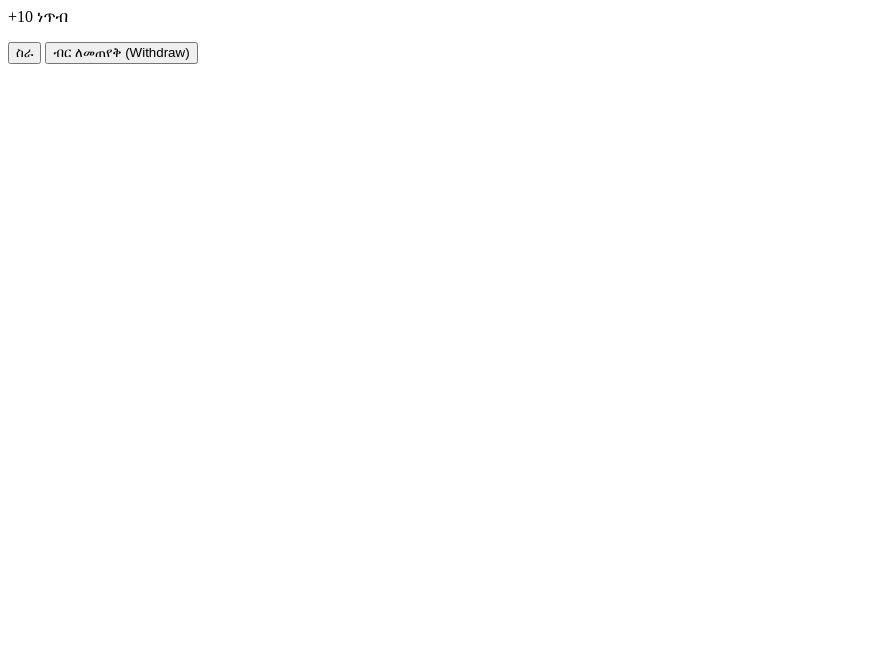
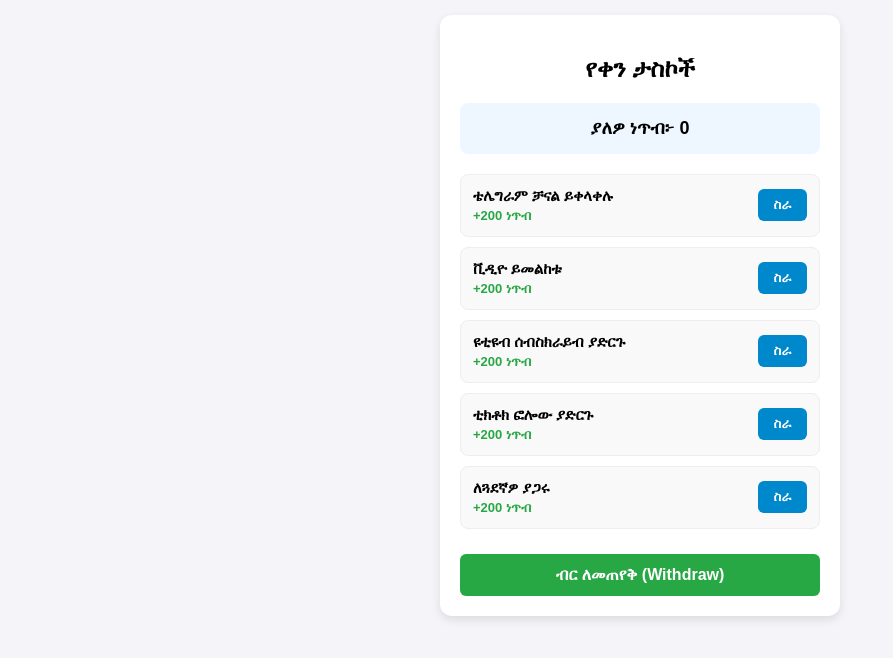
Before and after one commit to aliyuahmedaliyu9-sys/my-task-web, a plain HTML site: page index.html in a window 1280 px wide. Shown: the whole page, without its empty margins (0-893 px from the left). Drawn offline with Linux system fonts and the light colour scheme.

Commit message:
Update index.html

```diff
--- a/index.html
+++ b/index.html
@@ -1,17 +1,158 @@
-            <p>+10 ነጥብ</p>
+<!DOCTYPE html>
+<html lang="am">
+<head>
+    <meta charset="UTF-8">
+    <meta name="viewport" content="width=device-width, initial-scale=1.0">
+    <title>የታስክ መስሪያ ገጽ</title>
+    <style>
+        * {
+            box-sizing: border-box;
+        }
+        body {
+            font-family: Arial, sans-serif;
+            text-align: center;
+            padding: 15px;
+            background-color: #f4f4f9;
+            margin: 0;
+        }
+        .card {
+            background: white;
+            padding: 20px;
+            border-radius: 12px;
+            box-shadow: 0 4px 10px rgba(0,0,0,0.1);
+            max-width: 400px;
+            margin: 0 auto;
+        }
+        .task {
+            display: flex;
+            justify-content: space-between;
+            align-items: center;
+            background: #f9f9f9;
+            padding: 12px;
+            margin: 10px 0;
+            border-radius: 8px;
+            border: 1px solid #eee;
+        }
+        .task-info {
+            text-align: left;
+        }
+        .task-info h4 {
+            margin: 0;
+            font-size: 15px;
+        }
+        .task-info p {
+            margin: 3px 0 0;
+            color: #28a745;
+            font-size: 13px;
+            font-weight: bold;
+        }
+        button {
+            background-color: #0088cc;
+            color: white;
+            border: none;
+            padding: 8px 16px;
+            border-radius: 6px;
+            cursor: pointer;
+            font-weight: bold;
+        }
+        button:disabled {
+            background-color: #ccc;
+            cursor: not-allowed;
+        }
+        .points-box {
+            background: #eef7ff;
+            padding: 15px;
+            border-radius: 8px;
+            margin-bottom: 20px;
+            font-size: 18px;
+            font-weight: bold;
+        }
+        .withdraw-btn {
+            background-color: #28a745;
+            color: white;
+            width: 100%;
+            padding: 12px;
+            font-size: 16px;
+            margin-top: 15px;
+            border: none;
+            border-radius: 6px;
+            font-weight: bold;
+            cursor: pointer;
+        }
+    </style>
+</head>
+<body>
+
+<div class="card">
+    <h2>የቀን ታስኮች</h2>
+
+    <div class="points-box">
+        ያለዎ ነጥብ፦ <span id="points">0</span>
+    </div>
+
+    <div class="task">
+        <div class="task-info">
+            <h4>ቴሌግራም ቻናል ይቀላቀሉ</h4>
+            <p>+200 ነጥብ</p>
         </div>
-        <button onclick="openTaskLink(this, 10, 'https://t.me/aliyu_task_channel')">ስራ</button>
+        <button id="btn1" onclick="openTaskLink(this, 'btn1', 200, 'https://t.me/aliyu_task_channel')">ስራ</button>
+    </div>
+
+    <div class="task">
+        <div class="task-info">
+            <h4>ቪዲዮ ይመልከቱ</h4>
+            <p>+200 ነጥብ</p>
+        </div>
+        <button id="btn2" onclick="openTaskLink(this, 'btn2', 200, 'https://youtube.com')">ስራ</button>
+    </div>
+
+    <div class="task">
+        <div class="task-info">
+            <h4>ዩቲዩብ ሰብስክራይብ ያድርጉ</h4>
+            <p>+200 ነጥብ</p>
+        </div>
+        <button id="btn3" onclick="openTaskLink(this, 'btn3', 200, 'https://youtube.com')">ስራ</button>
+    </div>
+
+    <div class="task">
+        <div class="task-info">
+            <h4>ቲክቶክ ፎሎው ያድርጉ</h4>
+            <p>+200 ነጥብ</p>
+        </div>
+        <button id="btn4" onclick="openTaskLink(this, 'btn4', 200, 'https://www.tiktok.com/@Aleyu3336')">ስራ</button>
+    </div>
+
+    <div class="task">
+        <div class="task-info">
+            <h4>ለጓደኛዎ ያጋሩ</h4>
+            <p>+200 ነጥብ</p>
+        </div>
+        <button id="btn5" onclick="openTaskLink(this, 'btn5', 200, 'https://t.me/aliyu_task_channel')">ስራ</button>
     </div>
 
     <button class="withdraw-btn" onclick="requestWithdrawal()">ብር ለመጠየቅ (Withdraw)</button>
 </div>
 
 <script>
-    let totalPoints = 0;
+    let totalPoints = parseInt(localStorage.getItem('userPoints')) || 0;
+    document.getElementById('points').innerText = totalPoints;
 
-    function openTaskLink(button, points, url) {
+    ['btn1', 'btn2', 'btn3', 'btn4', 'btn5'].forEach(function(id) {
+        if (localStorage.getItem(id) === 'done') {
+            var btn = document.getElementById(id);
+            if (btn) {
+                btn.innerText = 'ተጠናቋል ✓';
+                btn.disabled = true;
+            }
+        }
+    });
+
+    function openTaskLink(button, btnId, points, url) {
         window.open(url, '_blank');
         totalPoints += points;
+        localStorage.setItem('userPoints', totalPoints);
+        localStorage.setItem(btnId, 'done');
+
         document.getElementById('points').innerText = totalPoints;
         button.innerText = 'ተጠናቋል ✓';
         button.disabled = true;
```
